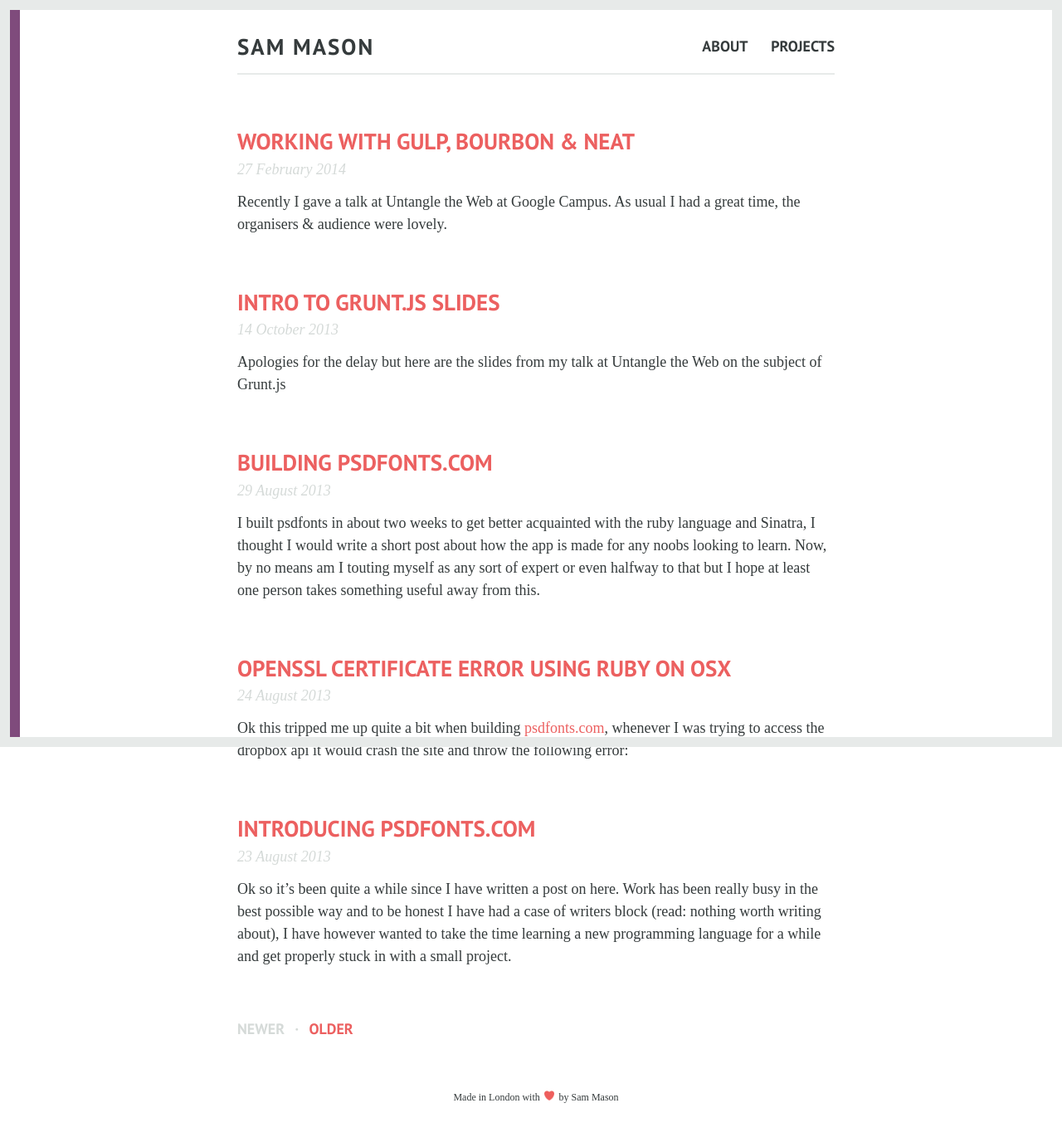
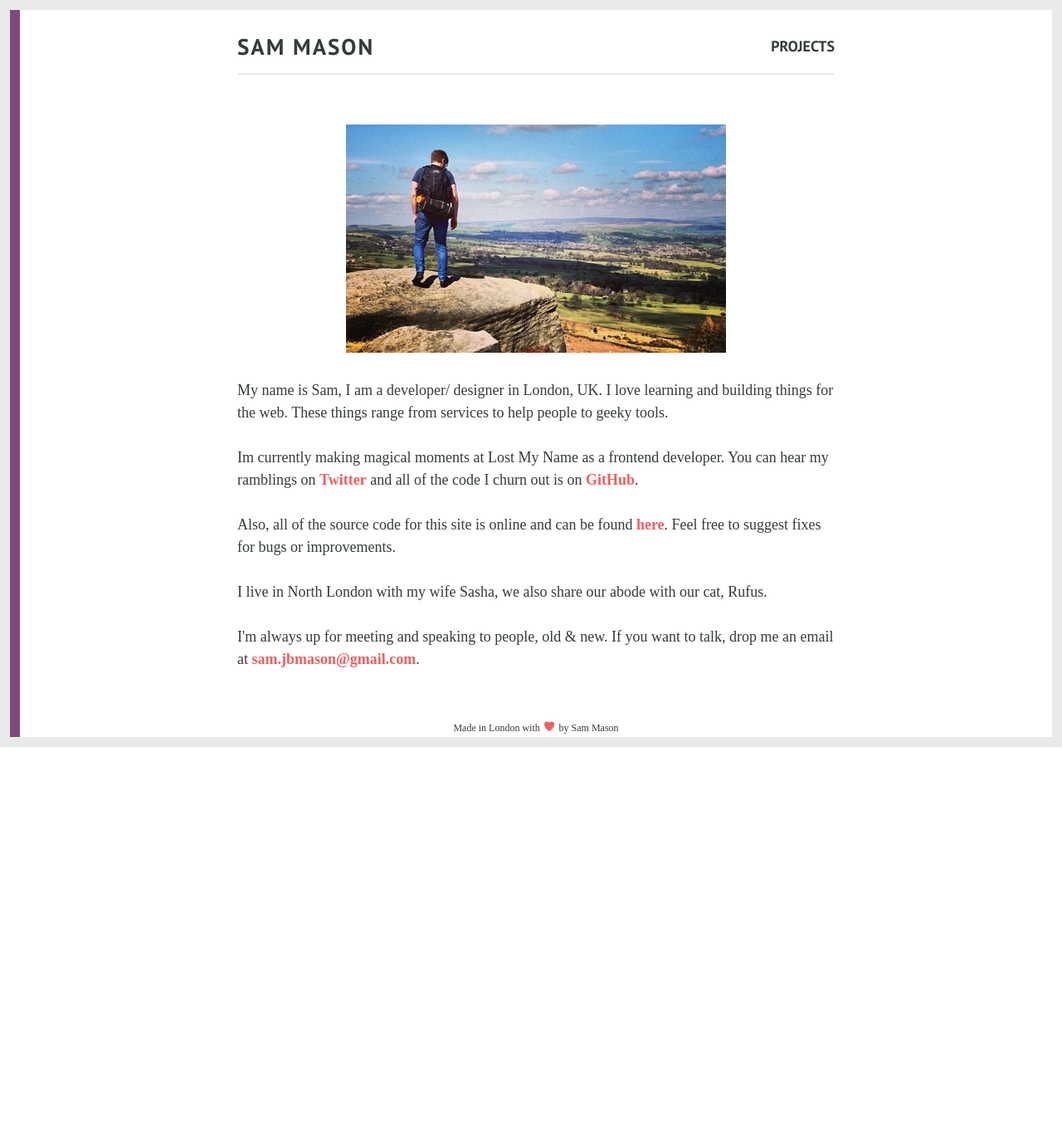
Before and after one commit to sammdec/masondecair.es, a Jekyll site: the page built from index.html, in a window 1280 px wide. Shown: the whole page at 83% size. Built offline with Jekyll 4.4.1, drawn with Linux system fonts in a browser that asks for light colours; some web fonts are replaced; Markdown is read by kramdown in place of the engine named in the settings; the list of posts is cut into pages by our own code; after the commit the page ends 937 px from its top, so only the background shows below that.

Commit message:
Remove blog posts

```diff
--- a/_layouts/default.html
+++ b/_layouts/default.html
@@ -14,7 +14,6 @@
   <header class="container">
       <h1><a href="/">Sam Mason</a></h1>
       <nav>
-        <a href="/about/">About</a>
         <a href="/projects/">Projects</a>
       </nav>
   </header>
--- a/index.html
+++ b/index.html
@@ -1,35 +1,20 @@
 ---
 layout: default
-title: developer, designer
+title: About me
 ---
-<ul class="posts">
-  {% for post in paginator.posts %}
-    <li>
-      <h2><a href="{{ post.url }}">{{ post.title }}</a></h2>
-      <time datetime="{{ post.date }}">{{ post.date | date_to_long_string }}</time>
-      <div class="excerpt">
-        {{ post.excerpt }}
-      </div> <!--  .excerpt -->
-    </li>
-  {% endfor %}
-</ul>
 
-<nav class="pagination">
-{% if paginator.previous_page == 1 %}
-  <a href="/">Newer</a>
-{% elsif paginator.previous_page %}
-  <a href="/blog/p{{ paginator.previous_page }}">Newer</a>
-{% else %}
-  <span>Newer</span>
-{% endif %}
+<article class="single-page">
+  <div class="about-meta">
+    <img class="me" src="/img/me.jpg" alt="me - Sam Mason">
+  </div>
 
-<span class="separator">&middot;</span>
+  <p>My name is Sam, I am a developer/ designer in London, UK. I love learning and building things for the web. These things range from services to help people to geeky tools.</p>
 
-{% if page == 1 %}
-  <a href="/">Older</a>
-{% elsif paginator.next_page %}
-  <a href="/blog/p{{ paginator.next_page }}">Older</a>
-{% else %}
-  <span>Older</span>
-{% endif %}
-</nav> <!--  .pagination -->
+  <p>Im currently making magical moments at Lost My Name as a frontend developer. You can hear my ramblings on <a href="http://twitter.com/samjbmason">Twitter</a> and all of the code I churn out is on <a href="http://github.com/samjbmason">GitHub</a>.</p>
+
+  <p>Also, all of the source code for this site is online and can be found <a href="https://github.com/samjbmason/samjbmason.github.io">here</a>. Feel free to suggest fixes for bugs or improvements.</p>
+
+  <p>I live in North London with my wife Sasha, we also share our abode with our cat, Rufus.</p>
+
+  <p>I'm always up for meeting and speaking to people, old &amp; new. If you want to talk, drop me an email at <a href="mailto:sam.jbmason@gmail.com">sam.jbmason@gmail.com</a>.</p>
+</article>
```
Also changed, not shown: about/index.html (deleted, +0 -26 lines).
